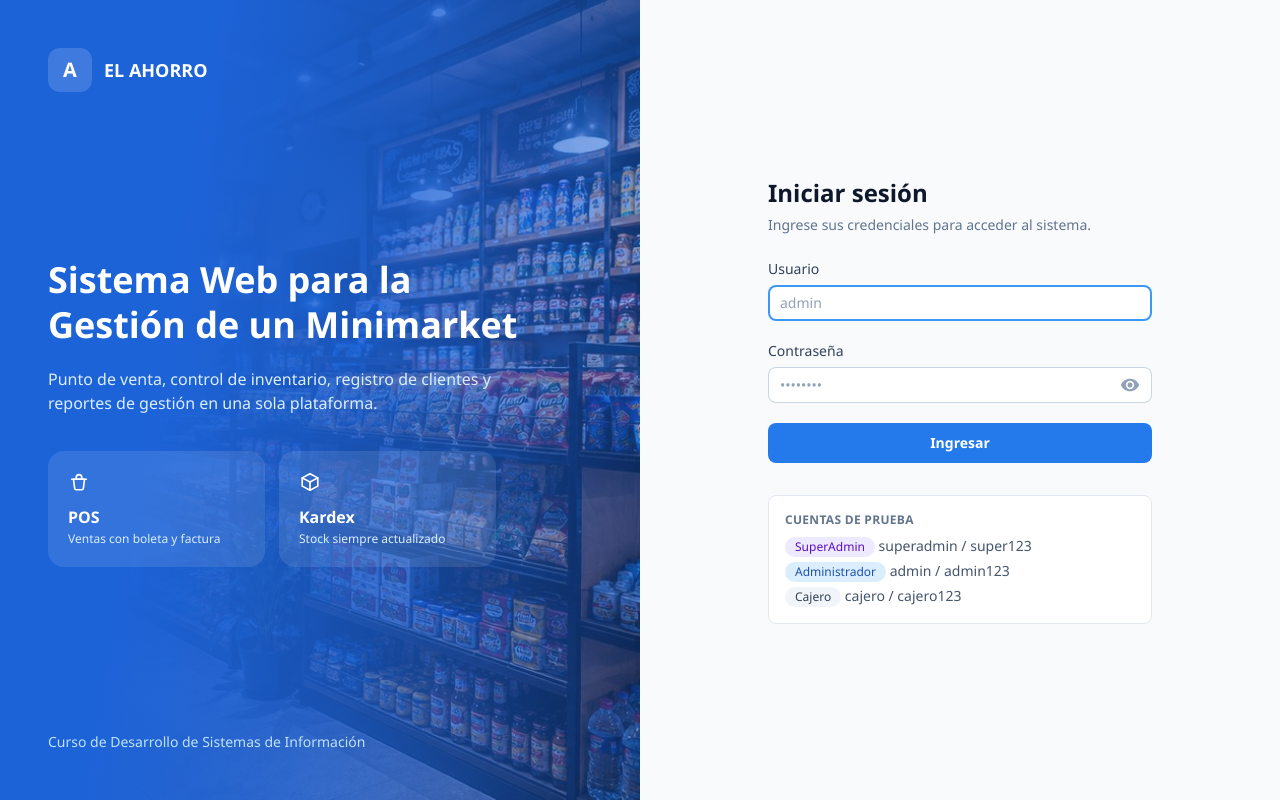
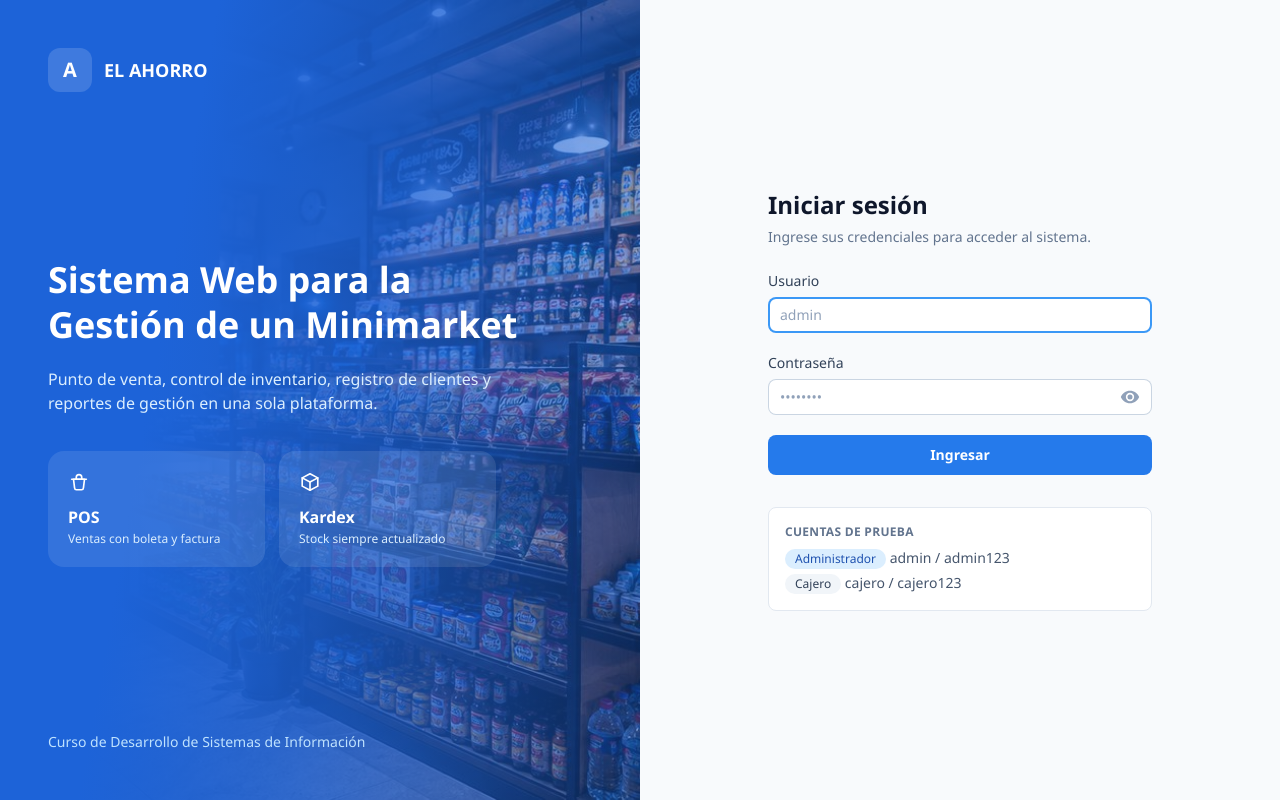
Before and after one commit to ANDREGR2026/minimarket-el-ahorro, a PHP site: page /MINIMARKET/login in a window 1280 px wide. Run offline with PHP 8.4, Linux system fonts and the light colour scheme; data that the repository does not hold is empty.

Commit message:
Saca las credenciales del SuperAdministrador del login
No exponer usuario/contrasena de la cuenta de mayor privilegio en la
pantalla publica de login. Quedan visibles Administrador y Cajero.

Co-Authored-By: Claude Sonnet 5 <noreply@anthropic.com>

```diff
--- a/pages/login.php
+++ b/pages/login.php
@@ -157,7 +157,6 @@ if ($_SERVER['REQUEST_METHOD'] === 'POST') {
                         Cuentas de prueba
                     </p>
                     <div class="space-y-1 text-sm text-slate-600">
-                        <p><span class="badge-morado">SuperAdmin</span> superadmin / super123</p>
                         <p><span class="badge-azul">Administrador</span> admin / admin123</p>
                         <p><span class="badge-gris">Cajero</span> cajero / cajero123</p>
                     </div>
```
